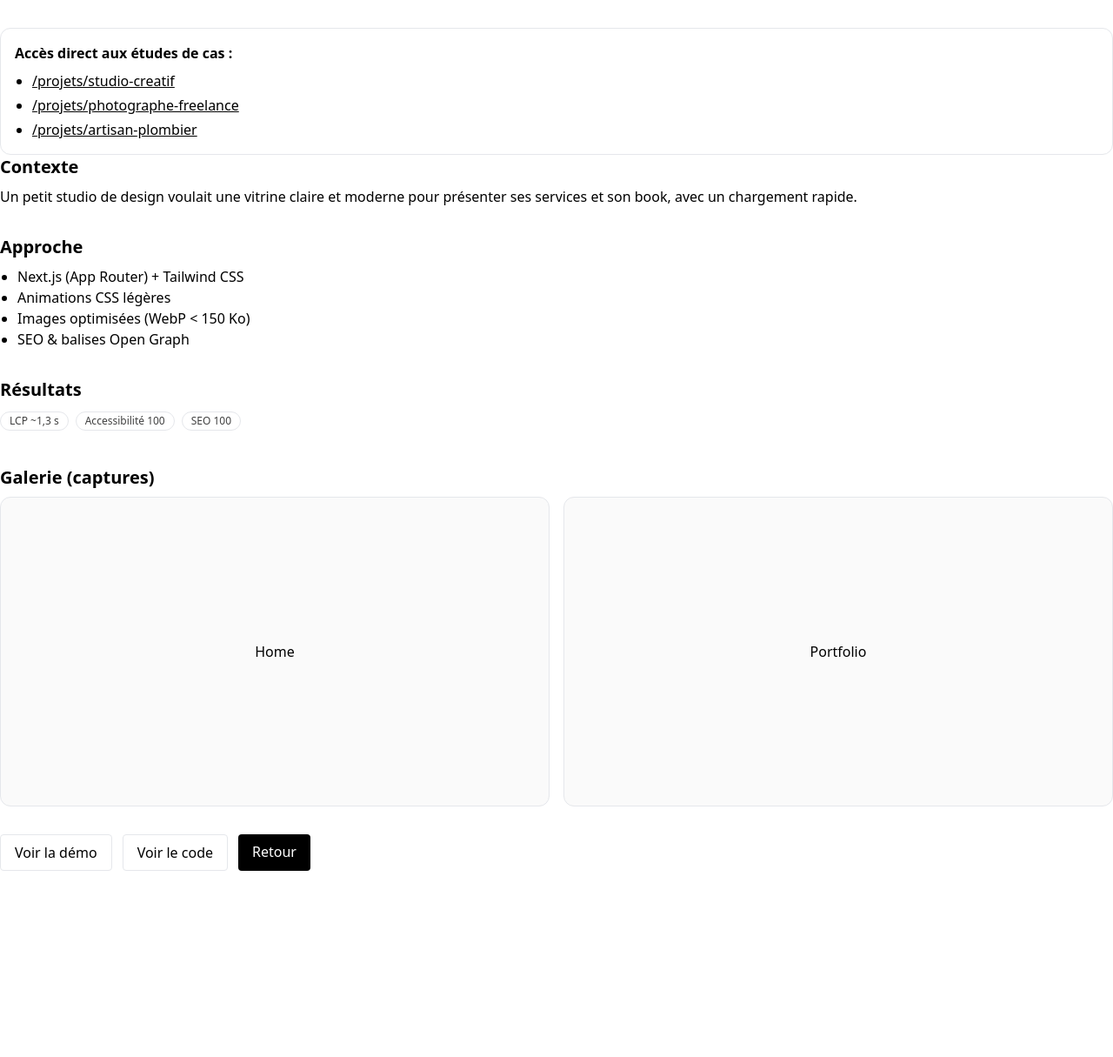
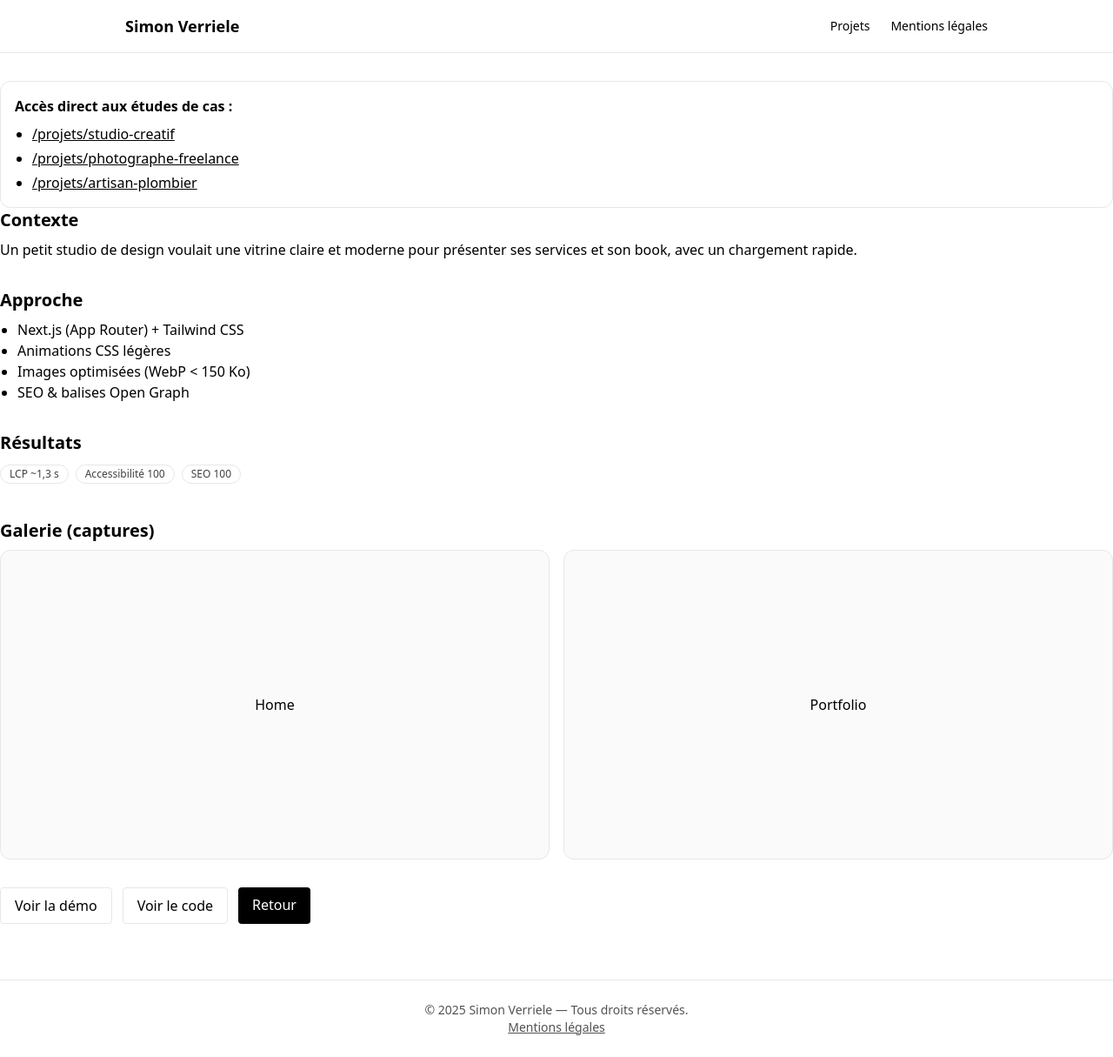
Before and after one commit to VSimon59/portfolio, a Next.js app: page / in a window 1280 px wide. Shown: the whole page at 87% size. Before the commit the page ends 1001 px from the top, so only its background shows below. Built offline with nearby package versions, Linux system fonts and the light colour scheme.

Commit message:
feat: header/footer + polish SEO

```diff
--- /dev/null
+++ b/app/components/Footer.jsx
@@ -0,0 +1,11 @@
+'use client'
+
+export default function Footer() {
+  return (
+    <footer className="py-6 border-t mt-16 text-center text-sm text-neutral-600">
+      © {new Date().getFullYear()} Simon Verriele — Tous droits réservés.
+      <br />
+      <a href="/mentions-legales" className="underline">Mentions légales</a>
+    </footer>
+  )
+}
--- /dev/null
+++ b/app/components/Header.jsx
@@ -0,0 +1,15 @@
+'use client'
+
+export default function Header() {
+  return (
+    <header className="py-4 border-b bg-white">
+      <nav className="mx-auto max-w-5xl flex justify-between items-center px-4">
+        <a href="/" className="text-lg font-bold">Simon Verriele</a>
+        <ul className="flex gap-6 text-sm">
+          <li><a href="/#projets" className="hover:underline">Projets</a></li>
+          <li><a href="/mentions-legales" className="hover:underline">Mentions légales</a></li>
+        </ul>
+      </nav>
+    </header>
+  )
+}
--- a/app/layout.tsx
+++ b/app/layout.tsx
@@ -2,6 +2,8 @@
 import './globals.css'
 import type { Metadata } from 'next'
 import type { ReactNode } from 'react'
+import Header from './components/Header'
+import Footer from './components/Footer'
 
 export const metadata: Metadata = {
   title: 'Portfolio – Simon Verriele',
@@ -10,8 +12,12 @@ export const metadata: Metadata = {
 
 export default function RootLayout({ children }: { children: ReactNode }) {
   return (
-    <html lang="fr">
-      <body>{children}</body>
+    <html lang="fr" data-theme="light">
+      <body>
+        <Header />
+        {children}
+        <Footer />
+      </body>
     </html>
   )
 }
--- a/next.config.js
+++ b/next.config.js
@@ -1,9 +1,13 @@
 // next.config.js
+
 const path = require('path')
 
 /** @type {import('next').NextConfig} */
 const nextConfig = {
   outputFileTracingRoot: path.resolve(__dirname),
+  images: {
+  formats: ['image/avif', 'image/webp'],
+},
 }
 
 module.exports = nextConfig
```
